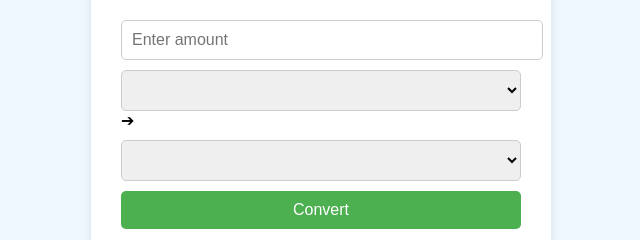
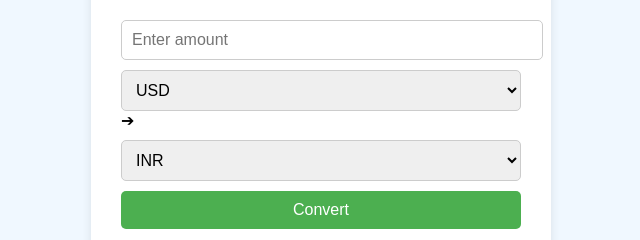
Before and after one commit to mazinehan/Currency-Converter, a plain HTML site: page index.html in a window 1280 px wide. Shown: the part 340-580 px from the top of the page, 319-959 px from the left. Drawn offline with Linux system fonts and the light colour scheme.

Commit message:
Update index.html

```diff
--- a/index.html
+++ b/index.html
@@ -93,7 +93,7 @@
 
     const API_URL = "https://open.er-api.com/v6/latest/";
 
-    const currenies = ["USD", "EUR", "INR", "JPY", "GBP", "CAD", "ALL", "AUD", "CNY", "AED", "ARS", "BGN ", "BDT", "BHD", "BRL", "CHF", "CLP", "CNY", "COP", "CZK", "DKK", "GBP", "HKD", "HUF", "IDR", "ILS", "ISK", "KRW", "MAD", "MXN", "MXV", "MYR", "NAD", "NGN", "NOK", "NZD", "OTH", "PEN", "PHP", "PLN", "RON", "RUB", "SAR", "SEK", "SGD", "THB", "TRY", "TWD", "VES", "VND", "XOF", "ZAR"];
+    const currencies = ["USD", "EUR", "INR", "JPY", "GBP", "CAD", "ALL", "AUD", "CNY", "AED", "ARS", "BGN ", "BDT", "BHD", "BRL", "CHF", "CLP", "CNY", "COP", "CZK", "DKK", "GBP", "HKD", "HUF", "IDR", "ILS", "ISK", "KRW", "MAD", "MXN", "MXV", "MYR", "NAD", "NGN", "NOK", "NZD", "OTH", "PEN", "PHP", "PLN", "RON", "RUB", "SAR", "SEK", "SGD", "THB", "TRY", "TWD", "VES", "VND", "XOF", "ZAR"];
     window.onload = () => {
       currencies.forEach((currency) => {
         fromCurrency.innerHTML += `<option value="${currency}">${currency}</option>`;
```
